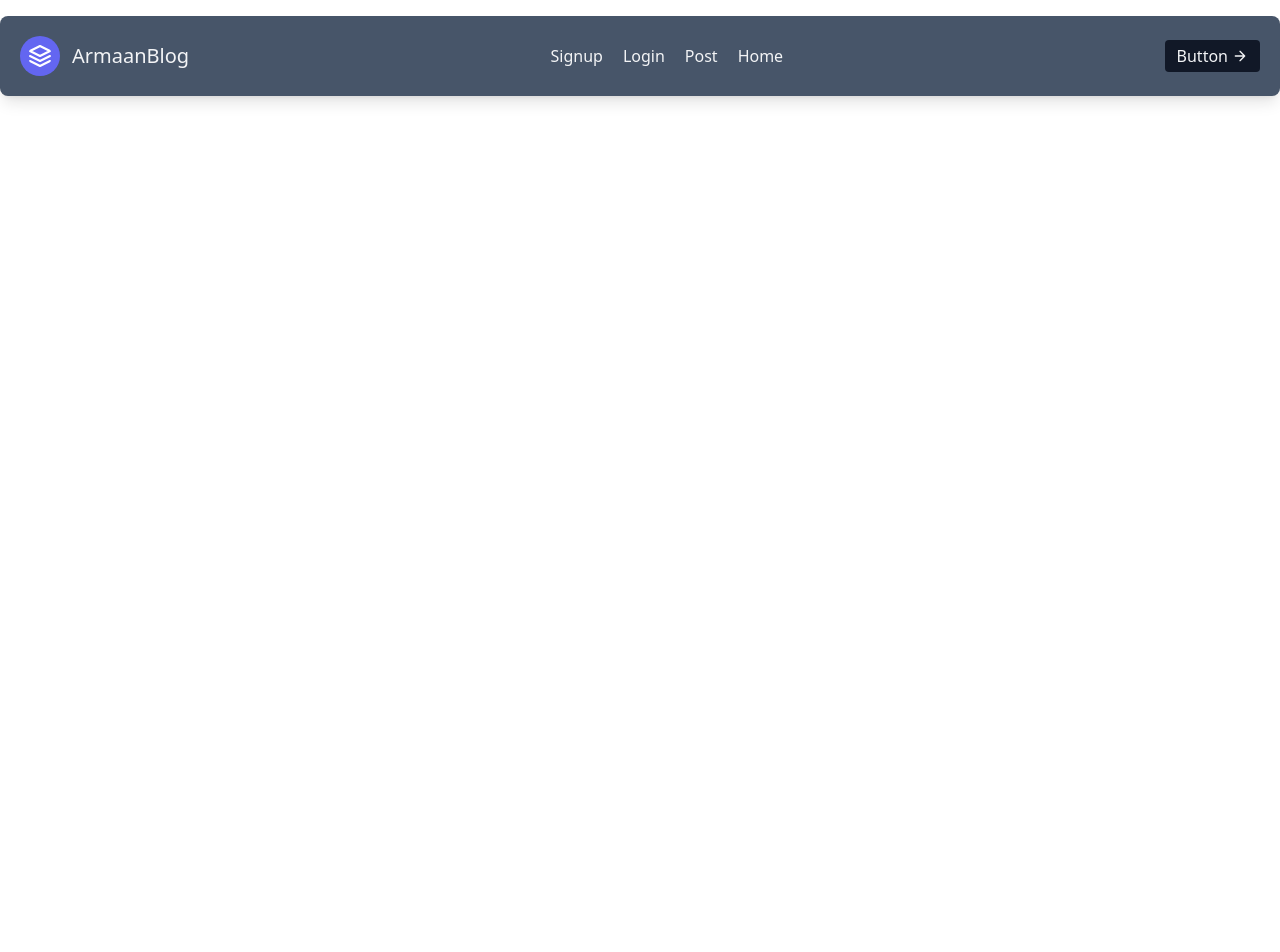
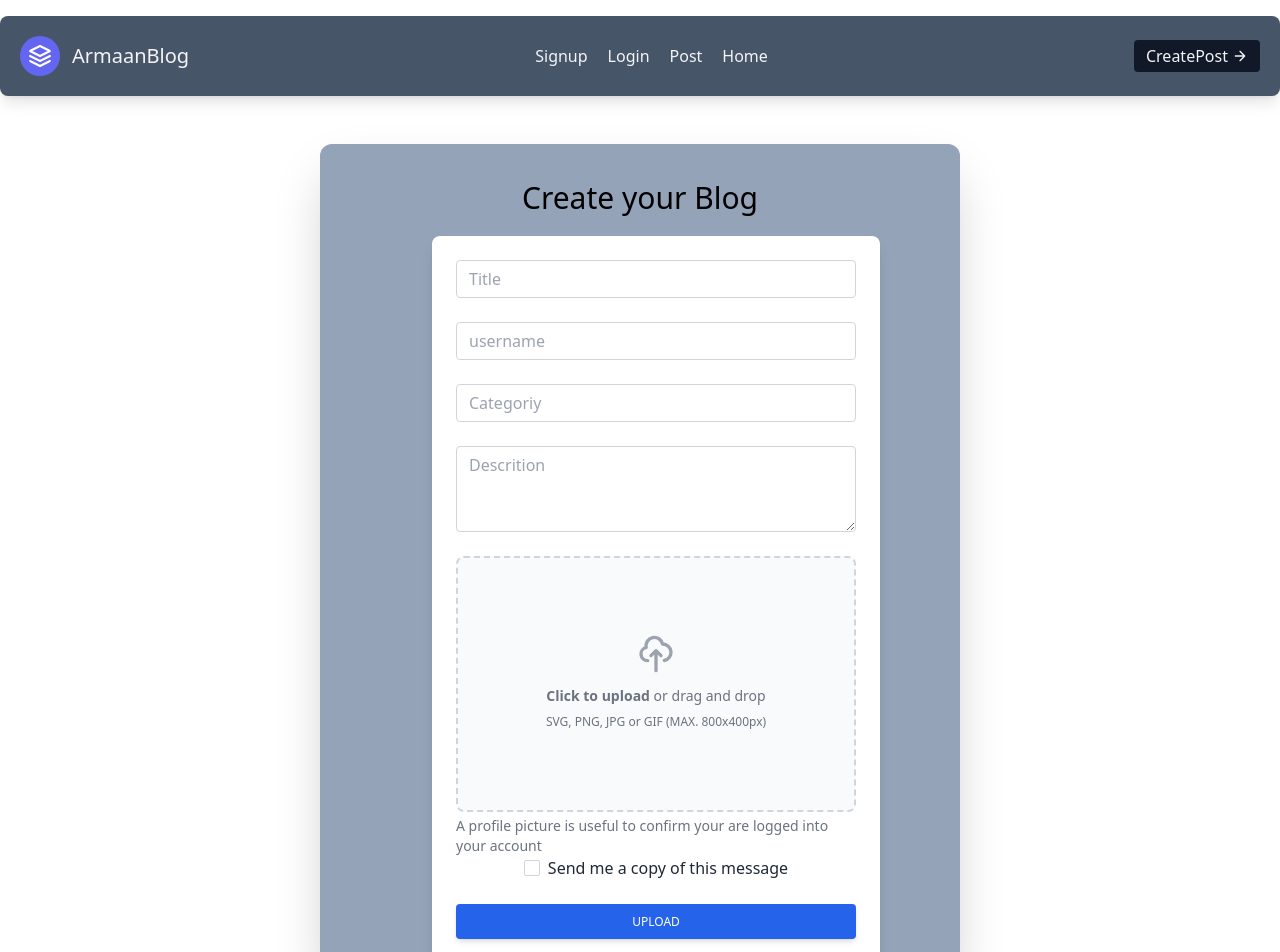
Before and after one commit to armaankhan8270/BlogApp-Mern-, a React (Create React App) app in the folder clients/blogpost/: page /createblog in a window 1280 px wide. Shown: the top 952 px of the page. Before the commit the page ends 800 px from the top, so only its background shows below. Built offline with nearby package versions, Linux system fonts and the light colour scheme.

Commit message:
createpost done

```diff
--- a/clients/blogpost/src/Components/CreatePost.js
+++ b/clients/blogpost/src/Components/CreatePost.js
@@ -1,14 +1,221 @@
-import React from "react";
+import axios from "axios";
+import React, { useState } from "react";
 
 const CreatePost = () => {
-  return <div></div>;
+  const [username, setusername] = useState("");
+  const [photo, setfile] = useState("");
+  const [categories, setcategories] = useState("");
+  const [desc, setdesc] = useState("");
+  const [title, settitle] = useState("");
+  const UploadBlog = async (e) => {
+    e.preventDefault();
+    const url = "http://localhost:3001/post";
+    const BlogDatas = { username, photo, categories, desc, title };
+    await axios
+      .post(url, BlogDatas)
+      .then((e) => {
+        console.log(e);
+      })
+      .catch((e) => {
+        console.log(e);
+      });
+  };
+  return (
+    <div className="lg:w-1/2 sm:w-full bg-slate-400  lg:mt-12 sm:mt-4  lg:ml-80 sm:ml-0 lg:pr-12 lg:pl-12 rounded-xl sm:p-4 shadow-2xl">
+      <h1 className="lg:text-3xl lg:m-5 sm:text-sm text-center">
+        Create your Blog
+      </h1>
+      <div class="block p-6 lg:ml-16 md:ml-0 rounded-lg shadow-lg bg-white max-w-md">
+        <form onSubmit={UploadBlog}>
+          <div class="form-group mb-6">
+            <input
+              value={title}
+              onChange={(e) => settitle(e.target.value)}
+              type="text"
+              class="form-control block
+        w-full
+        px-3
+        py-1.5
+        text-base
+        font-normal
+        text-gray-700
+        bg-white bg-clip-padding
+        border border-solid border-gray-300
+        rounded
+        transition
+        ease-in-out
+        m-0
+        focus:text-gray-700 focus:bg-white focus:border-blue-600 focus:outline-none"
+              id="exampleInput7"
+              placeholder="Title"
+            />
+          </div>
+          <div class="form-group mb-6">
+            <input
+              value={username}
+              onChange={(e) => setusername(e.target.value)}
+              type="text"
+              class="form-control block
+        w-full
+        px-3
+        py-1.5
+        text-base
+        font-normal
+        text-gray-700
+        bg-white bg-clip-padding
+        border border-solid border-gray-300
+        rounded
+        transition
+        ease-in-out
+        m-0
+        focus:text-gray-700 focus:bg-white focus:border-blue-600 focus:outline-none"
+              id="exampleInput8"
+              placeholder="username"
+            />
+          </div>
+          <div class="form-group mb-6">
+            <input
+              value={categories}
+              onChange={(e) => setcategories(e.target.value)}
+              type="text"
+              class="form-control block
+        w-full
+        px-3
+        py-1.5
+        text-base
+        font-normal
+        text-gray-700
+        bg-white bg-clip-padding
+        border border-solid border-gray-300
+        rounded
+        transition
+        ease-in-out
+        m-0
+        focus:text-gray-700 focus:bg-white focus:border-blue-600 focus:outline-none"
+              id="exampleInput8"
+              placeholder="Categoriy"
+            />
+          </div>
+          <div class="form-group mb-6">
+            <textarea
+              value={desc}
+              onChange={(e) => setdesc(e.target.value)}
+              class="
+        form-control
+        block
+        w-full
+        px-3
+        py-1.5
+        text-base
+        font-normal
+        text-gray-700
+        bg-white bg-clip-padding
+        border border-solid border-gray-300
+        rounded
+        transition
+        ease-in-out
+        m-0
+        focus:text-gray-700 focus:bg-white focus:border-blue-600 focus:outline-none
+      "
+              id="exampleFormControlTextarea13"
+              rows="3"
+              placeholder="Descrition"
+            ></textarea>
+          </div>
+
+          <div class="flex justify-center items-center w-full">
+            <label
+              for="dropzone-file"
+              class="flex flex-col justify-center items-center w-full h-64 bg-gray-50 rounded-lg border-2 border-gray-300 border-dashed cursor-pointer dark:hover:bg-bray-800 dark:bg-gray-700 hover:bg-gray-100 dark:border-gray-600 dark:hover:border-gray-500 dark:hover:bg-gray-600"
+            >
+              <div class="flex flex-col justify-center items-center pt-5 pb-6">
+                <svg
+                  aria-hidden="true"
+                  class="mb-3 w-10 h-10 text-gray-400"
+                  fill="none"
+                  stroke="currentColor"
+                  viewBox="0 0 24 24"
+                  xmlns="http://www.w3.org/2000/svg"
+                >
+                  <path
+                    stroke-linecap="round"
+                    stroke-linejoin="round"
+                    stroke-width="2"
+                    d="M7 16a4 4 0 01-.88-7.903A5 5 0 1115.9 6L16 6a5 5 0 011 9.9M15 13l-3-3m0 0l-3 3m3-3v12"
+                  ></path>
+                </svg>
+                <p class="mb-2 text-sm text-gray-500 dark:text-gray-400">
+                  <span class="font-semibold">Click to upload</span> or drag and
+                  drop
+                </p>
+                <p class="text-xs text-gray-500 dark:text-gray-400">
+                  SVG, PNG, JPG or GIF (MAX. 800x400px)
+                </p>
+              </div>
+              <input
+                value={photo}
+                onChange={(e) => setfile(e.target.file)}
+                id="dropzone-file"
+                type="file"
+                class="hidden"
+              />
+            </label>
+          </div>
+
+          <div
+            class="mt-1 text-sm text-gray-500 dark:text-gray-300"
+            id="user_avatar_help"
+          >
+            A profile picture is useful to confirm your are logged into your
+            account
+          </div>
+          <div class="form-group form-check text-center mb-6">
+            <input
+              type="checkbox"
+              class="form-check-input appearance-none h-4 w-4 border border-gray-300 rounded-sm bg-white checked:bg-blue-600 checked:border-blue-600 focus:outline-none transition duration-200 mt-1 align-top bg-no-repeat bg-center bg-contain mr-2 cursor-pointer"
+              id="exampleCheck87"
+            />
+            <label
+              class="form-check-label inline-block text-gray-800"
+              for="exampleCheck87"
+            >
+              Send me a copy of this message
+            </label>
+          </div>
+
+          <button
+            type="submit"
+            class="
+      w-full
+      px-6
+      py-2.5
+      bg-blue-600
+      text-white
+      font-medium
+      text-xs
+      leading-tight
+      uppercase
+      rounded
+      shadow-md
+      hover:bg-blue-700 hover:shadow-lg
+      focus:bg-blue-700 focus:shadow-lg focus:outline-none focus:ring-0
+      active:bg-blue-800 active:shadow-lg
+      transition
+      duration-150
+      ease-in-out"
+            onClick={UploadBlog}
+          >
+            Upload
+          </button>
+        </form>
+      </div>
+    </div>
+  );
 };
 
 export default CreatePost;
 {
-  /* <label class="block mb-2 text-sm font-medium text-gray-900 dark:text-gray-300" for="user_avatar">Upload file</label>
-<input class="block w-full text-sm text-gray-900 bg-gray-50 rounded-lg border border-gray-300 cursor-pointer dark:text-gray-400 focus:outline-none dark:bg-gray-700 dark:border-gray-600 dark:placeholder-gray-400" aria-describedby="user_avatar_help" id="user_avatar" type="file">
-<div class="mt-1 text-sm text-gray-500 dark:text-gray-300" id="user_avatar_help">A profile picture is useful to confirm your are logged into your account</div> */
+  /* */
 }
 
 {
--- a/clients/blogpost/src/Components/Navbar.js
+++ b/clients/blogpost/src/Components/Navbar.js
@@ -35,8 +35,9 @@ const Navbar = () => {
               Home
             </Link>
           </nav>
+          <Link to="/createblog">
             <button class="inline-flex items-center bg-gray-900 border-0 py-1 px-3 focus:outline-none hover:bg-gray-200 rounded text-base mt-4 md:mt-0">
-            Button
+              CreatePost
               <svg
                 fill="none"
                 stroke="currentColor"
@@ -49,6 +50,7 @@ const Navbar = () => {
                 <path d="M5 12h14M12 5l7 7-7 7"></path>
               </svg>
             </button>
+          </Link>
         </div>
       </header>
     </div>
--- a/clients/blogpost/src/index.js
+++ b/clients/blogpost/src/index.js
@@ -9,6 +9,7 @@ import Allposts from "./Components/Allposts";
 import Signup from "./Components/Signup";
 import { StateApiContext } from "./context/Api";
 import Navbar from "./Components/Navbar";
+import CreatePost from "./Components/CreatePost";
 
 const root = ReactDOM.createRoot(document.getElementById("root"));
 root.render(
@@ -22,7 +23,7 @@ root.render(
         <Route path="/login" element={<Login />} />
         <Route path="/post" element={<Post />} />
         <Route path="/allpost" element={<Allposts />} />
-        <Route path="/allpost" element={<Allposts />} />
+        <Route path="/createblog" element={<CreatePost />} />
       </Routes>
     </BrowserRouter>
   </StateApiContext>
```
Also changed, not shown: 1 other file (tests, documents, lock files or other folders). Lines whose indentation alone changed are shown as unchanged.
